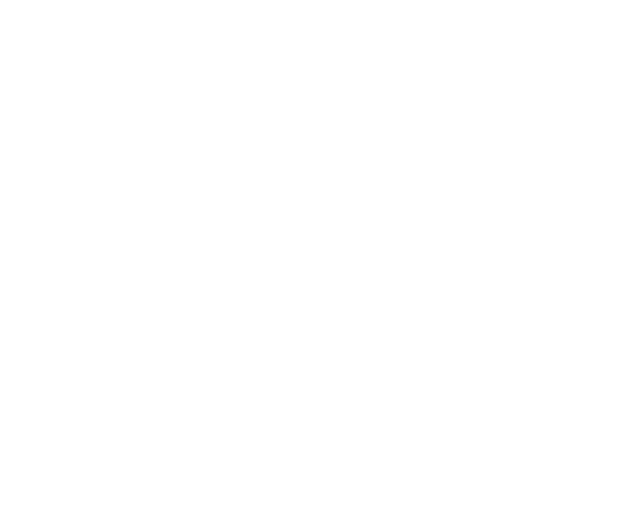
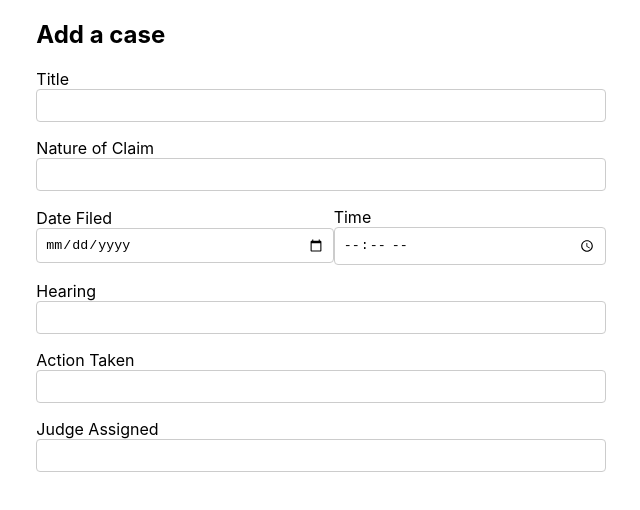
Before and after one commit to derf567/Case-Records, a React (Create React App) app: page /AddCase in a window 1280 px wide. Before the commit this address had no page. Shown: the top 510 px of the page, without its empty margins (319-959 px from the left). Built offline with nearby package versions, Linux system fonts and the light colour scheme.

Commit message:
Updated check UPDATE_LOGS.text

```diff
--- a/src/App.jsx
+++ b/src/App.jsx
@@ -2,6 +2,7 @@
 import Login from "./components/Login";
 import Register from "./components/Register";
 import Dashboard from "./components/Dashboard";
+import AddCase from "./components/AddCase";
 
 const App = () => {
   return (
@@ -10,6 +11,7 @@
         <Route path="/" element={<Login />} />
         <Route path="/register" element={<Register />} />
         <Route path="/dashboard" element={<Dashboard />} />
+        <Route path="/AddCase" element={<AddCase />} />
       </Routes>
     </Router>
   );
--- /dev/null
+++ b/src/components/AddCase.jsx
@@ -0,0 +1,25 @@
+import './css/AddCase.css';
+
+const AddCase = () => {
+
+    return (
+        <div className="Case-Container">
+            <div className="Case-Form">
+                <h2>Add a case</h2>
+                <div className="input">Title<input type="text" /></div>
+                <div className="input">Nature of Claim<input type="text" /></div>
+
+                <div className="datetime-container">
+                    <div className="inputd"><label>Date Filed</label><input type="Date" /></div>
+                    <div className="inputd"><label>Time</label><input type="Time" /></div>
+                </div>
+
+                <div className="input">Hearing<input type="text" /></div>
+                <div className="input">Action Taken<input type="text" /></div>
+                <div className="input">Judge Assigned<input type="text" /></div>
+            </div>
+        </div>
+    );
+};
+
+export default AddCase;
--- a/src/components/HomePage.jsx
+++ b/src/components/HomePage.jsx
@@ -24,3 +24,5 @@
 };
 
 export default HomePage;
+
+// cd D:\React_codes\Case-Records-Github\Case-Records by Mamaril
--- a/src/components/Login.jsx
+++ b/src/components/Login.jsx
@@ -32,12 +32,12 @@
 
         {error && <p style={{ color: 'red' }}>{error}</p>}
         <div className="input">Email
-        <input type="email" onChange={(e) => setEmail(e.target.value)}/></div>
-        <div className="input">Password<input type="password" onChange={(e) => setPassword(e.target.value)}/></div>
+          <input type="email" onChange={(e) => setEmail(e.target.value)} /></div>
+        <div className="input">Password<input type="password" onChange={(e) => setPassword(e.target.value)} /></div>
 
         <div className="rf-container">
           <div className="remember">
-            <input type="checkbox"/>
+            <input type="checkbox" />
             <label htmlFor="remember">Remember Me</label>
           </div>
 
--- a/src/components/Register.jsx
+++ b/src/components/Register.jsx
@@ -2,7 +2,7 @@
 import { registerUser } from "../firebase/authService";
 import { useNavigate } from "react-router-dom";
 import { Button } from 'primereact/button';
-import './css/register.css';
+import './css/Register.css';
 import logo_cr from './assets/Logo.png'
 
 const Register = () => {
--- /dev/null
+++ b/src/components/css/AddCase.css
@@ -0,0 +1,21 @@
+.Case-Container {
+    display: flex;
+    justify-content: center;
+    height: 100vh;
+  }
+
+.Case-Form input {
+    display: block;
+    width: 100%;
+    margin-bottom: 1rem;
+    margin-right: 10rem;
+    padding: 0.5rem;
+    border: 1px solid #ccc;
+    border-radius: 4px;
+  }
+
+.datetime-container{
+    display: flex;
+    align-items: center;
+    margin: auto;
+  }
--- a/src/components/css/Login.css
+++ b/src/components/css/Login.css
@@ -65,7 +65,6 @@
 .remember label{
   margin-left: 8px;
   white-space: nowrap;
-  font-size: 50;
 }
 
 .forgot-password-link{
```
Also changed, not shown: 1 other file (tests, documents, lock files or other folders). Lines whose indentation alone changed are shown as unchanged.
